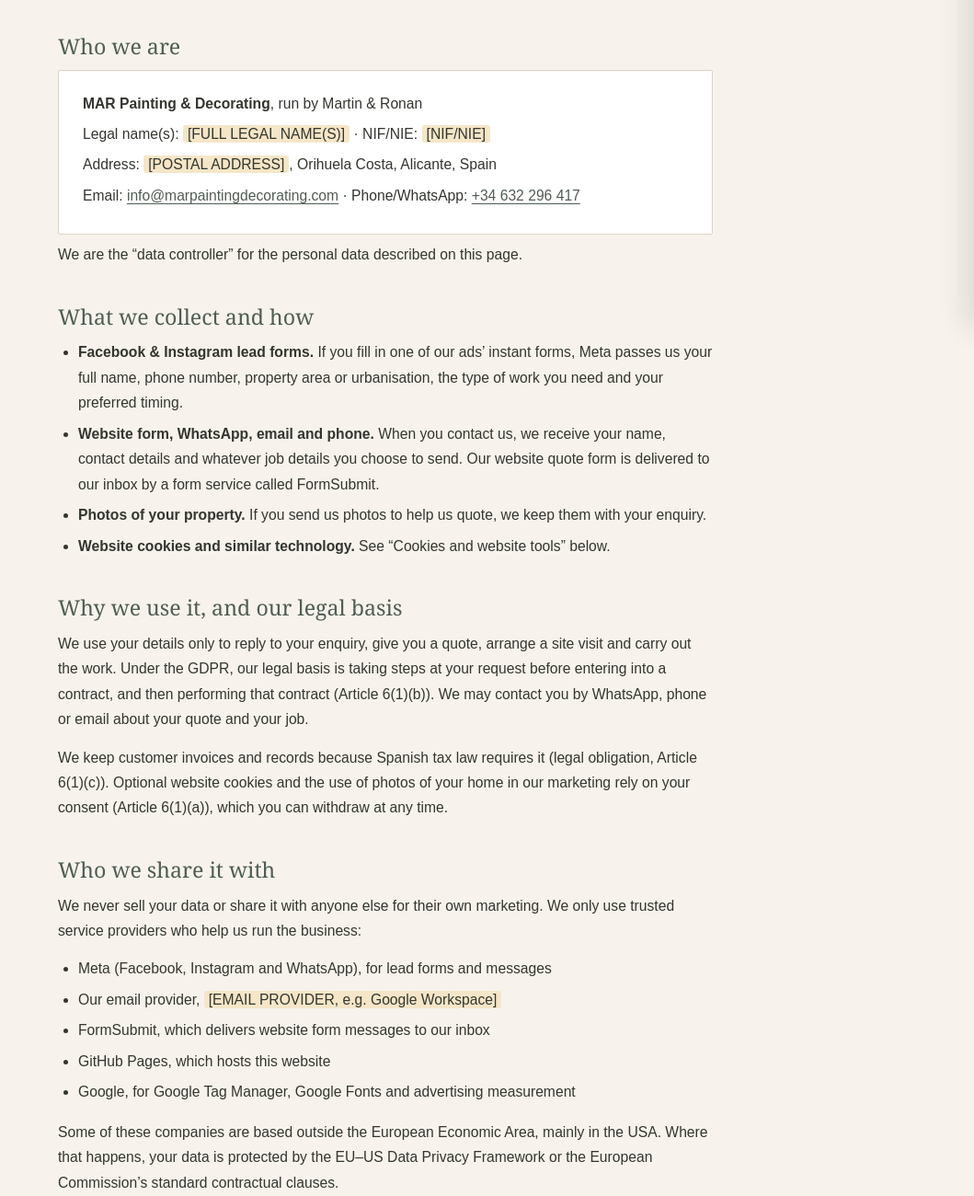
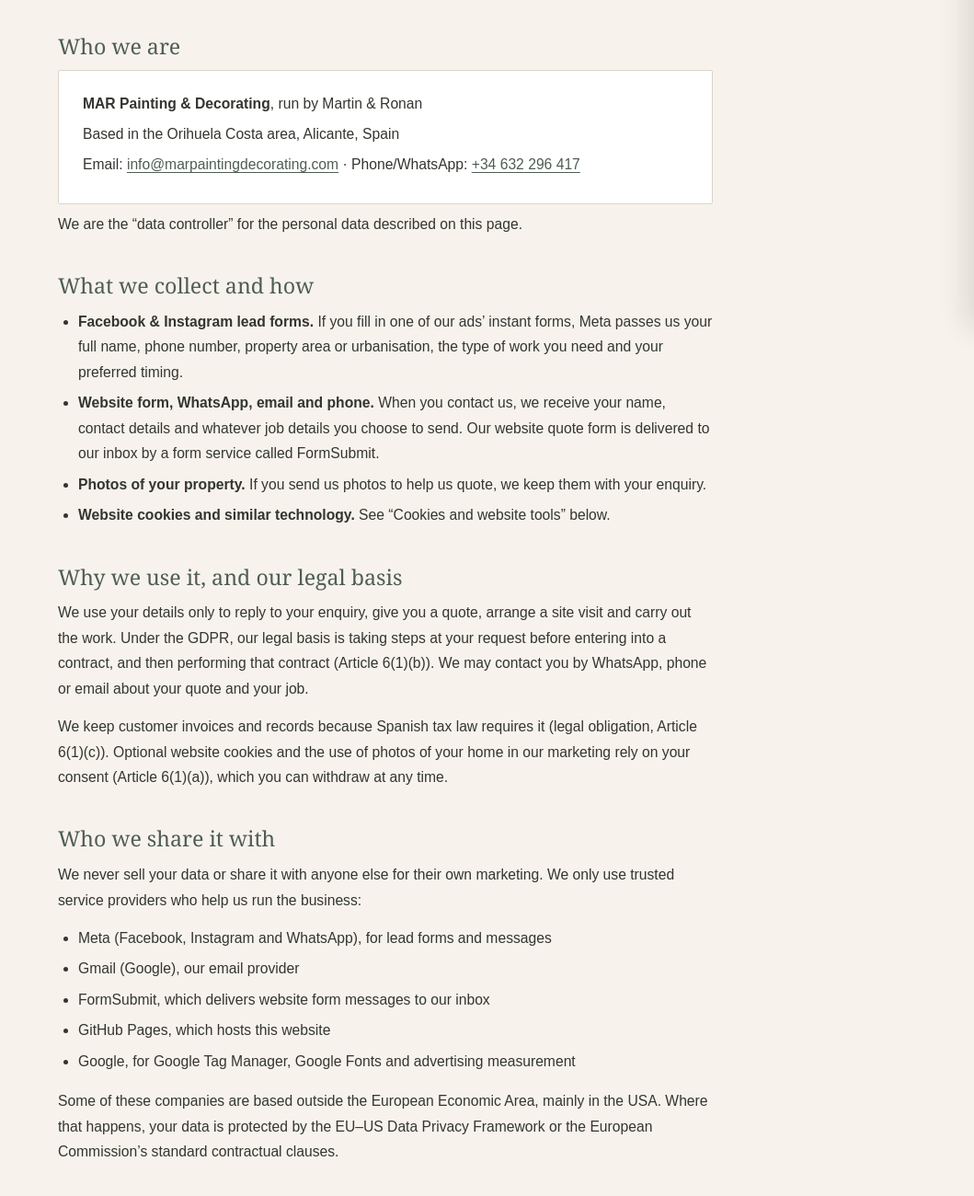
Before and after one commit to ronanmccabe/mar-painting-decorating, a plain HTML site: page privacy.html in a window 1280 px wide. Shown: the part 444-1744 px from the top of the page at 92% size, without its empty margins (221-1280 px from the left). Drawn offline with Linux system fonts and the light colour scheme.

Commit message:
Update privacy.html

```diff
--- a/privacy.html
+++ b/privacy.html
@@ -421,8 +421,7 @@ height="0" width="0" style="display:none;visibility:hidden"></iframe></noscript>
     <h2>Who we are</h2>
     <div class="box">
       <p><strong>MAR Painting &amp; Decorating</strong>, run by Martin &amp; Ronan</p>
-      <p>Legal name(s): <span class="ph">[FULL LEGAL NAME(S)]</span> &middot; NIF/NIE: <span class="ph">[NIF/NIE]</span></p>
-      <p>Address: <span class="ph">[POSTAL ADDRESS]</span>, Orihuela Costa, Alicante, Spain</p>
+      <p>Based in the Orihuela Costa area, Alicante, Spain</p>
       <p>Email: <a href="mailto:info@marpaintingdecorating.com">info@marpaintingdecorating.com</a> &middot; Phone/WhatsApp: <a href="https://wa.me/34632296417">+34 632 296 417</a></p>
     </div>
     <p>We are the &ldquo;data controller&rdquo; for the personal data described on this page.</p>
@@ -443,7 +442,7 @@ height="0" width="0" style="display:none;visibility:hidden"></iframe></noscript>
     <p>We never sell your data or share it with anyone else for their own marketing. We only use trusted service providers who help us run the business:</p>
     <ul>
       <li>Meta (Facebook, Instagram and WhatsApp), for lead forms and messages</li>
-      <li>Our email provider, <span class="ph">[EMAIL PROVIDER, e.g. Google Workspace]</span></li>
+      <li>Gmail (Google), our email provider</li>
       <li>FormSubmit, which delivers website form messages to our inbox</li>
       <li>GitHub Pages, which hosts this website</li>
       <li>Google, for Google Tag Manager, Google Fonts and advertising measurement</li>
```
